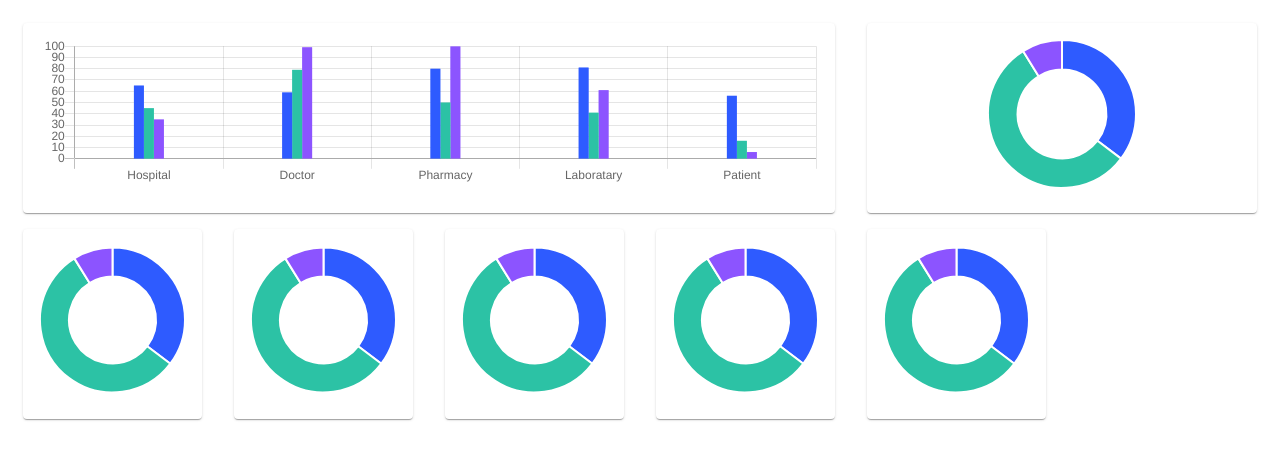
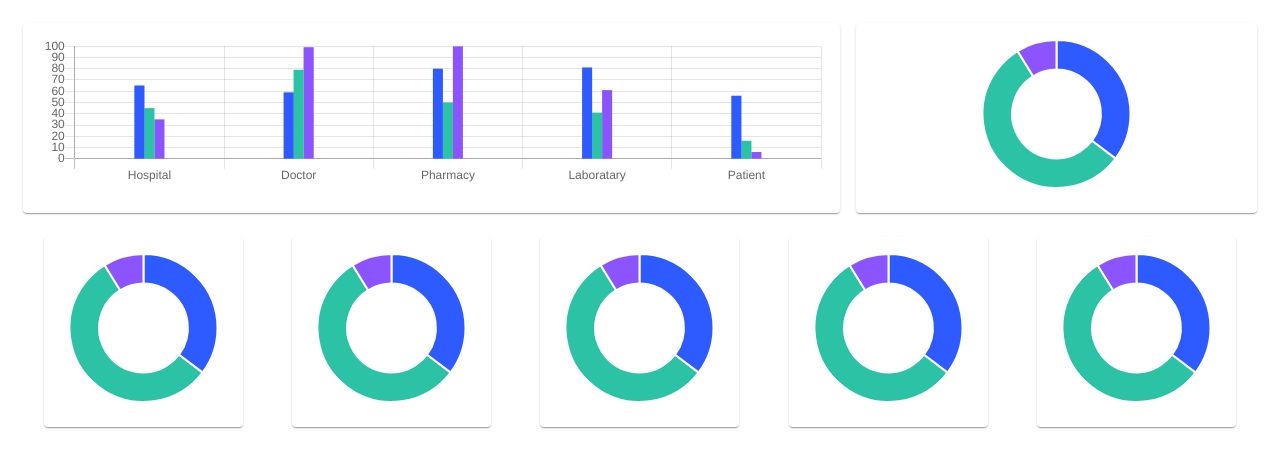
Before and after one commit to SikandarZameer/Anomaly-Dashboard, a React (Create React App) app: page / in a window 1280 px wide. Shown: the top 468 px of the page. Built offline with nearby package versions, Linux system fonts and the light colour scheme.

Commit message:
provider-anomaly-dashboard

```diff
--- a/src/Components/Screens/ProvidersAnomalyDashboard.jsx
+++ b/src/Components/Screens/ProvidersAnomalyDashboard.jsx
@@ -12,7 +12,8 @@ export default class doctorsChart extends Component {
   render() {
     return (
       <div style={{ padding: "15px" }}>
-        <Grid container spacing={4}>
+        <div>
+          <Grid container spacing={2}>
             <Grid item xs={8}>
               <Card>
                 <CardContent>
@@ -29,7 +30,9 @@ export default class doctorsChart extends Component {
               </Card>
             </Grid>
           </Grid>
-        <Grid container spacing={4} justify="flex-start">
+        </div>
+        <div style={{ marginTop: "20px" }}>
+          <Grid container spacing={1} justify="space-around">
             <Grid item xs={2}>
               <Card>
                 <CardContent>
@@ -71,6 +74,7 @@ export default class doctorsChart extends Component {
             </Grid>
           </Grid>
         </div>
+      </div>
     );
   }
 }
```
Lines whose indentation alone changed are shown as unchanged.
